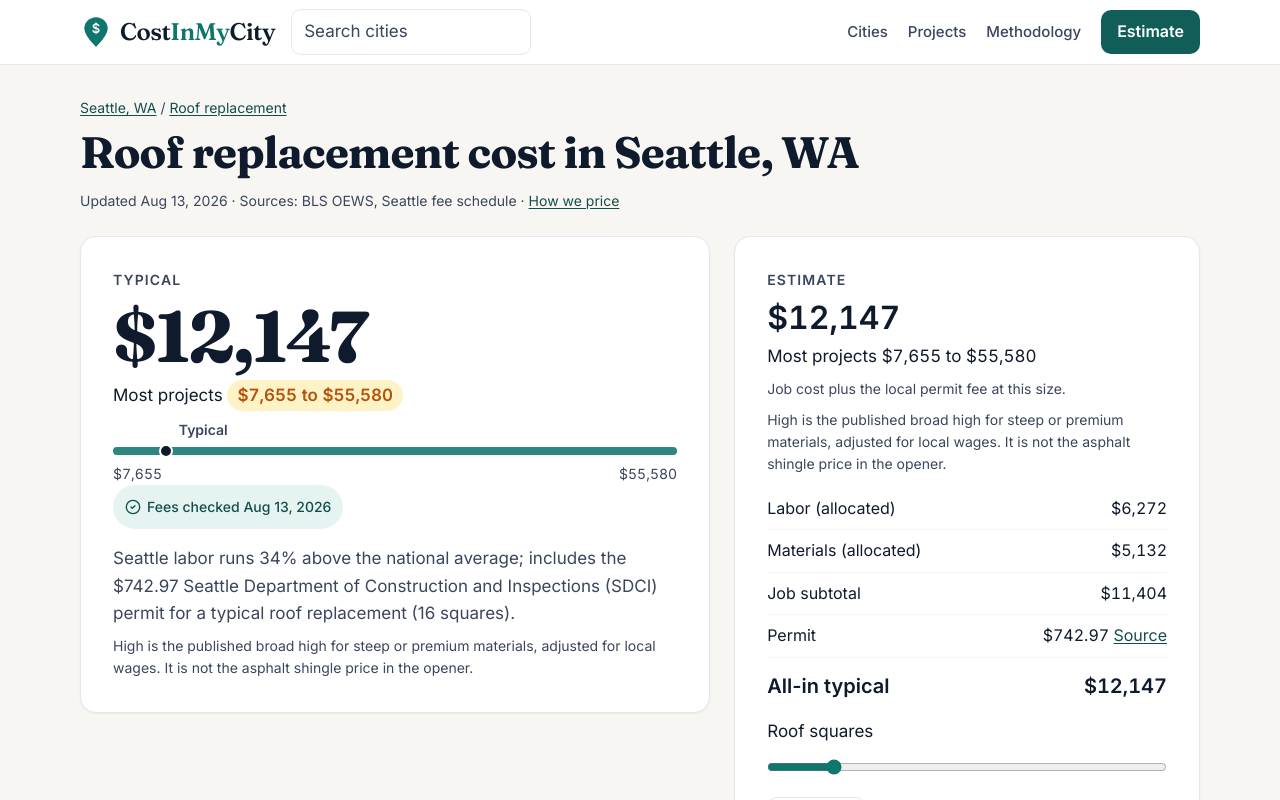
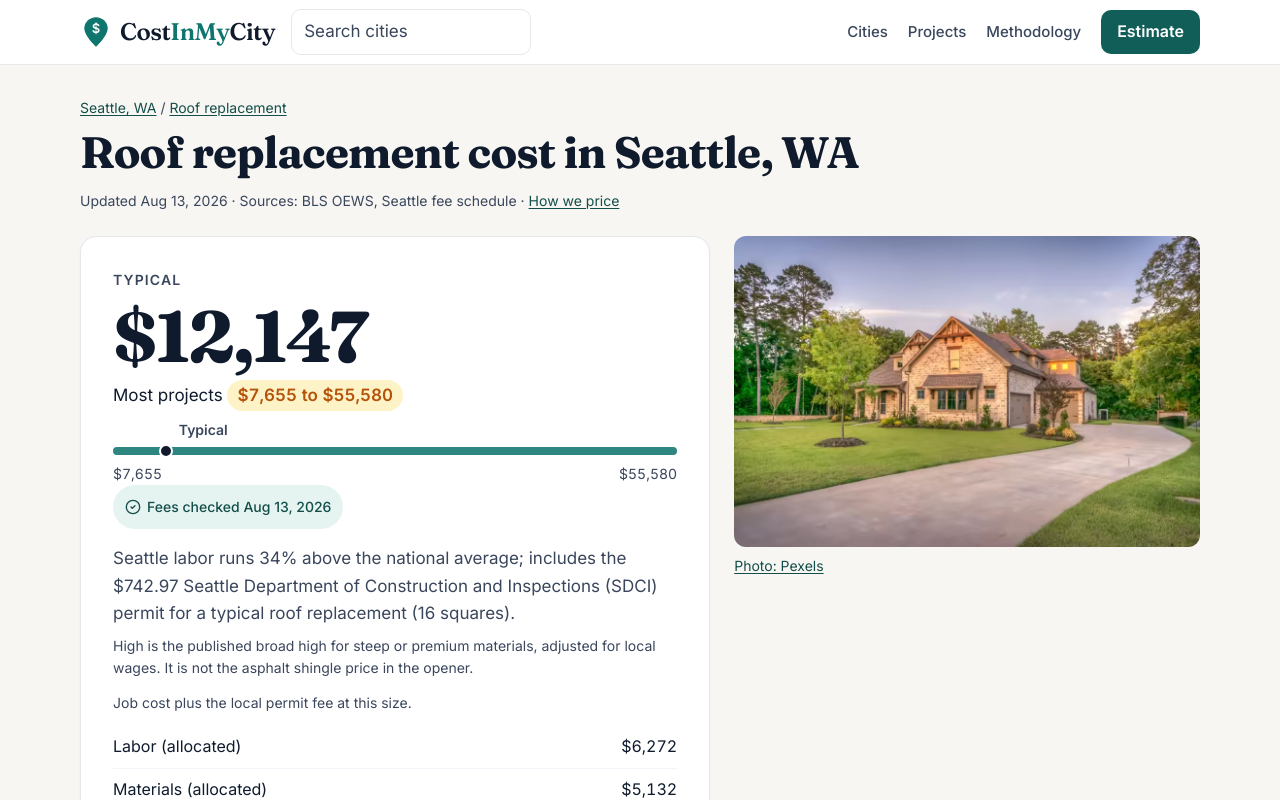
Before and after one commit to tpgoebel231/costinmycity, a Next.js app: page /cost/roof-replacement/seattle-wa in a window 1280 px wide. Shown: the top 800 px of the page. Built offline with nearby package versions, Linux system fonts and the light colour scheme.

Commit message:
Stefan review fixes: merge hero into calculator, image loading, mobile TOC, mobile photo, shorter home intro, shoot.mjs

```diff
--- a/app/cost/[project]/[city]/page.tsx
+++ b/app/cost/[project]/[city]/page.tsx
@@ -27,7 +27,6 @@ import { PermitScheduleFaq } from "@/components/PermitScheduleFaq";
 import { PermitValuationTable } from "@/components/PermitValuationTable";
 import { RelatedMoneyLinks } from "@/components/RelatedMoneyLinks";
 import { SourcingCopy } from "@/components/SourcingCopy";
-import { Hero } from "@/components/ui/Hero";
 import { IconCard } from "@/components/ui/IconCard";
 import { IconHammer, IconHouse, IconReceipt } from "@/components/ui/icons";
 import { JobPhoto } from "@/components/ui/JobPhoto";
@@ -40,7 +39,6 @@ import { sanitizeCopy, sanitizeRendered } from "@/lib/dashes";
 import { cityLabel, getCities, getCity, getLaunchProjectSlugs, getPermit, getProjectCost, getProjectCostsFile, permitFeeKnown } from "@/lib/data";
 import { buildEstimate, permitDisplayUsd } from "@/lib/estimates";
 import { formatDate, usd } from "@/lib/format";
-import { highBandFootnote } from "@/lib/high-band";
 import { costBySize } from "@/lib/cost-by-size";
 import { moneyPageSeo } from "@/lib/money-page-seo";
 import { denverRoofHailSources, moneyFaqItems, phoenixRoofPermitSources } from "@/lib/local-copy";
@@ -123,8 +121,6 @@ export default async function MoneyPage({ params }: { params: Promise<{ project:
   const jsonLdFaq = [...faqItems, ...processFaqItems, ...scheduleFaqItems];
   const sizes = costBySize(project, city, permit);
   const shownPermit = permitDisplayUsd(est);
-  const wageRaw = adj?.laborWageMultiplier ?? adj?.laborMultiplier;
-  const laborWage = wageRaw != null && Number.isFinite(wageRaw) ? wageRaw : null;
   const checkedDate = permit?.retrievedDate
     ? formatDate(permit.retrievedDate)
     : city.feeScheduleYear != null
@@ -190,23 +186,14 @@ export default async function MoneyPage({ params }: { params: Promise<{ project:
         Sources: BLS OEWS, {cityName} fee schedule · <Link href="/methodology">How we price</Link>
       </p>
       <div className="hero-grid">
-        <Hero
-          cityName={cityName}
-          dept={dept}
-          jobShortName={meta.shortName}
-          projectSlug={projectSlug}
-          quantity={meta.defaultQuantity}
-          typical={est.allInTypical}
-          low={est.allInLow}
-          high={est.allInHigh}
-          laborWageMultiplier={laborWage}
-          permitUsd={shownPermit}
-          footnote={highBandFootnote(project)}
+        <MoneyCalculator
+          project={sanitizeRendered(project)}
+          city={sanitizeRendered(city)}
+          permit={permit ? sanitizeRendered(permit) : null}
           badgeLabel={checkedDate ? "Fees checked " + checkedDate : "Fees checked"}
           badgeHref={badgeHref}
         />
-        <MoneyCalculator project={sanitizeRendered(project)} city={sanitizeRendered(city)} permit={permit ? sanitizeRendered(permit) : null} />
-        <JobPhoto id={projectSlug} sizes="(max-width: 959px) 360px, 720px" />
+        <JobPhoto id={projectSlug} sizes="(min-width: 960px) 40vw, 720px" />
       </div>
       <Toc items={toc} />
       <div className="body-grid">
--- a/app/globals.css
+++ b/app/globals.css
@@ -420,7 +420,14 @@ main a {
     align-items: start;
   }
   .hero-grid .job-photo {
-    grid-column: 1 / -1;
+    display: block;
+    min-width: 0;
+  }
+}
+
+@media (max-width: 959px) {
+  .hero-grid .job-photo {
+    display: none;
   }
 }
 
@@ -649,9 +656,34 @@ main a {
 .toc-desk a, .toc-mob a {
   font-size: 14px;
   font-weight: 500;
-  display: inline-flex;
+  display: flex;
   align-items: center;
   min-height: 44px;
+}
+
+.toc-mob::details-content {
+  display: block;
+  height: auto;
+  overflow: visible;
+}
+
+.toc-mob[open]::details-content {
+  content-visibility: visible;
+}
+
+.toc-mob .toc-list,
+.toc-mob ul,
+.toc-mob li {
+  display: block;
+  visibility: visible;
+  height: auto;
+  overflow: visible;
+}
+
+.toc-mob ul {
+  margin: 4px 0 0;
+  padding: 0;
+  list-style: none;
 }
 
 .fold {
@@ -725,10 +757,22 @@ main a {
   border-color: #0f766e;
 }
 
+.home-photo picture,
+.job-photo picture,
+.job-card picture {
+  display: block;
+  width: 100%;
+  min-width: 0;
+}
+
 .job-card img, .job-photo img, .home-photo img {
   width: 100%;
+  max-width: 100%;
   height: auto;
+  aspect-ratio: 3 / 2;
+  object-fit: cover;
   display: block;
+  visibility: visible;
   border-radius: 12px;
 }
 
@@ -749,12 +793,20 @@ main a {
 }
 
 .home-lead { order: 1; }
-.trust-strip { order: 2; }
-.home-intro { order: 3; }
-.home-photo { order: 4; }
+.home-photo { order: 2; }
+.trust-strip { order: 3; }
+.home-intro { order: 4; }
 
 @media (max-width: 899px) {
-  .home-photo { margin-top: 24px; }
+  .home-photo {
+    margin-top: 0;
+  }
+  .home-photo img {
+    width: 100%;
+    height: 180px;
+    max-height: 180px;
+    object-fit: cover;
+  }
 }
 
 @media (min-width: 900px) {
@@ -766,7 +818,21 @@ main a {
     align-items: start;
   }
   .home-lead { order: 0; grid-column: 1; grid-row: 1; }
-  .home-photo { order: 0; grid-column: 2; grid-row: 1; margin-top: 0; }
+  .home-photo { order: 0; grid-column: 2; grid-row: 1; margin-top: 0; display: block; }
+  .home-photo img,
+  .job-photo img,
+  .job-card img {
+    width: 100%;
+    max-width: 100%;
+    height: auto;
+    min-height: 160px;
+    max-height: none;
+    aspect-ratio: 3 / 2;
+    object-fit: cover;
+    display: block;
+    visibility: visible;
+    opacity: 1;
+  }
   .trust-strip, .home-intro { order: 0; grid-column: 1 / -1; }
 }
 
@@ -819,6 +885,10 @@ a.trust-pill {
   border-top: 1px solid #e5e7eb;
   padding: 8px 16px calc(8px + env(safe-area-inset-bottom));
   box-shadow: 0 -1px 2px rgba(15, 27, 45, 0.06);
+}
+
+.sticky-est[hidden] {
+  display: none;
 }
 
 @media (min-width: 1100px) {
--- a/app/page.tsx
+++ b/app/page.tsx
@@ -45,7 +45,7 @@ export default function HomePage() {
             </div>
           </section>
         </div>
-        <JobPhoto id="home" sizes="(min-width: 900px) 42vw, 360px" />
+        <JobPhoto id="home" priority sizes="(min-width: 900px) 42vw, 360px" />
         <div className="trust-strip">
           <p className="trust-pill">{cities.length} cities</p>
           <p className="trust-pill">Official permit fees</p>
@@ -53,7 +53,8 @@ export default function HomePage() {
           <Link href="/methodology" className="trust-pill">How we price</Link>
         </div>
         <p className="home-intro max-w-2xl">
-        CostInMyCity estimates what a home project typically costs in a specific city. A national average hides local wages and local permit rules; we show typical labor and materials for that city, then the permit as its own line from the city&apos;s published fee schedule, with a source link. If we do not have the official fee, we leave it blank instead of guessing. This is an estimate, not a contractor quote, and we do not send you to contractors.
+          Local labor, materials and the city&apos;s published permit fee, with a source for every number.{" "}
+          <Link href="/methodology/">How we price</Link>
         </p>
       </div>
 
--- a/components/MoneyCalculator.tsx
+++ b/components/MoneyCalculator.tsx
@@ -3,6 +3,9 @@ import { buildEstimate, permitDisplayUsd } from "@/lib/estimates";
 import { highBandFootnote } from "@/lib/high-band";
 import { projectMeta } from "@/lib/projects";
 import { usd } from "@/lib/format";
+import { heroLaborNote } from "@/components/ui/Hero";
+import { FeesCheckedBadge } from "@/components/ui/FeesCheckedBadge";
+import { RangeBar } from "@/components/ui/RangeBar";
 
 function attr(n: number | null | undefined): string {
   if (n == null || Number.isNaN(n)) return "";
@@ -13,10 +16,14 @@ export function MoneyCalculator({
   project,
   city,
   permit,
+  badgeLabel,
+  badgeHref,
 }: {
   project: ProjectCost;
   city: City;
   permit: Permit | null;
+  badgeLabel: string;
+  badgeHref: string;
 }) {
   const meta = projectMeta(project.projectSlug);
   const estimate = buildEstimate(project, city, permit ?? undefined, meta.defaultQuantity);
@@ -25,12 +32,29 @@ export function MoneyCalculator({
   const adj = project.cityAdjustments?.[city.slug];
   const multiplier = adj?.multiplier ?? 1;
   const laborShare = project.laborShare ?? 0.5;
+  const wageRaw = adj?.laborWageMultiplier ?? adj?.laborMultiplier;
+  const laborWage = wageRaw != null && Number.isFinite(wageRaw) ? wageRaw : null;
+  const lowLabel = usd(estimate.allInLow);
+  const highLabel = usd(estimate.allInHigh);
+  const note = heroLaborNote(
+    city.name,
+    city.permitDeptName,
+    meta.shortName,
+    project.projectSlug,
+    meta.defaultQuantity,
+    laborWage,
+    permitUsd,
+  );
 
   return (
     <section
       id="calculator"
-      className="card"
+      className="card hero-card"
       aria-label="Calculator"
+      data-hero-typical={estimate.allInTypical}
+      data-hero-low={estimate.allInLow}
+      data-hero-high={estimate.allInHigh}
+      data-permit={permitUsd == null ? "" : String(permitUsd)}
       data-calc-default={estimate.allInTypical}
       data-qty={meta.defaultQuantity}
       data-pricing={meta.pricing}
@@ -49,18 +73,26 @@ export function MoneyCalculator({
       data-fee-high={attr(permit?.feeHighUsd)}
     >
       <div aria-live="polite" aria-atomic="true">
-        <p className="eyebrow">Estimate</p>
-        <p className="num calc-estimate" data-calc-mirror="typical">{usd(estimate.allInTypical)}</p>
-        <p className="mt-2">
-          Most projects <span className="num"><span data-calc-mirror="low">{usd(estimate.allInLow)}</span> to <span data-calc-mirror="high">{usd(estimate.allInHigh)}</span></span>
+        <p className="eyebrow">Typical</p>
+        <p className="hero-num" data-calc-mirror="typical">{usd(estimate.allInTypical)}</p>
+        <p>
+          Most projects <span className="chip num"><span data-calc-mirror="low">{lowLabel}</span> to <span data-calc-mirror="high">{highLabel}</span></span>
         </p>
-        <p className="meta mt-2">
-          {estimate.permitKnown
-            ? "Job cost plus the local permit fee at this size."
-            : "Job cost only. The city has not published the permit fee, so that line is blank."}
-        </p>
+      </div>
+      <RangeBar low={estimate.allInLow} typical={estimate.allInTypical} high={estimate.allInHigh} lowLabel={lowLabel} highLabel={highLabel} />
+      <div className="hero-badge">
+        <FeesCheckedBadge label={badgeLabel} href={badgeHref} />
+      </div>
+      <div className="hero-note">
+        <p>{note}</p>
         {highNote ? <p className="meta mt-2">{highNote}</p> : null}
-        <div className="mt-3">
+      </div>
+      <p className="meta mt-3">
+        {estimate.permitKnown
+          ? "Job cost plus the local permit fee at this size."
+          : "Job cost only. The city has not published the permit fee, so that line is blank."}
+      </p>
+      <div className="mt-3">
           <div className="calc-row">
             <span>Labor (allocated)</span>
             <span className="num" data-calc-mirror="labor">{usd(estimate.job.laborTypical)}</span>
@@ -90,7 +122,6 @@ export function MoneyCalculator({
             <span className="num" data-calc-mirror="allin">{usd(estimate.allInTypical)}</span>
           </div>
         </div>
-      </div>
 
       <div className="mt-4">
         <label htmlFor="qty-num">{meta.quantityLabel}</label>
--- a/components/ui/Toc.tsx
+++ b/components/ui/Toc.tsx
@@ -13,13 +13,15 @@ export function Toc({ items }: { items: { href: string; label: string }[] }) {
         <summary>
           <span className="fold-title">On this page</span>
         </summary>
-        <ul className="pb-2">
+        <div className="toc-list">
+          <ul>
             {items.map((item) => (
               <li key={item.href}>
                 <a href={item.href}>{item.label}</a>
               </li>
             ))}
           </ul>
+        </div>
       </details>
     </>
   );
--- /dev/null
+++ b/scripts/qa/shoot.mjs
@@ -0,0 +1,76 @@
+/**
+ * Full-page screenshot after lazy images have decoded.
+ *
+ *   node scripts/qa/shoot.mjs <url> <out.png> <width>
+ *
+ * Uses puppeteer-core and Chrome at /usr/bin/google-chrome.
+ * Falls back to the puppeteer-core install under
+ * /workspace/turbo/baseline-2026-10-18 when the repo has none.
+ */
+import fs from "node:fs";
+import path from "node:path";
+import { createRequire } from "node:module";
+
+const url = process.argv[2];
+const out = process.argv[3];
+const width = Number(process.argv[4] || 1440);
+
+if (!url || !out || !Number.isFinite(width) || width < 1) {
+  console.error("usage: node scripts/qa/shoot.mjs <url> <out.png> <width>");
+  process.exit(1);
+}
+
+function loadPuppeteer() {
+  try {
+    return createRequire(import.meta.url)("puppeteer-core");
+  } catch {
+    return createRequire("/workspace/turbo/baseline-2026-10-18/package.json")("puppeteer-core");
+  }
+}
+
+const puppeteer = loadPuppeteer();
+const browser = await puppeteer.launch({
+  executablePath: "/usr/bin/google-chrome",
+  headless: "new",
+  protocolTimeout: 120000,
+  args: ["--no-sandbox", "--disable-dev-shm-usage"],
+});
+
+try {
+  const page = await browser.newPage();
+  await page.setViewport({ width, height: 900, deviceScaleFactor: 1 });
+  await page.goto(url, { waitUntil: "networkidle0", timeout: 60000 });
+  await page.evaluate(async () => {
+    const wait = (ms) => new Promise((resolve) => setTimeout(resolve, ms));
+    const height = Math.max(document.body.scrollHeight, document.documentElement.scrollHeight);
+    const step = Math.max(240, Math.round(window.innerHeight * 0.8));
+    for (let y = 0; y <= height; y += step) {
+      window.scrollTo(0, y);
+      await wait(80);
+    }
+    window.scrollTo(0, height);
+    await wait(400);
+    window.scrollTo(0, 0);
+    const imgs = Array.from(document.images);
+    await Promise.all(imgs.map((img) => {
+      if (img.complete && img.naturalWidth > 0) return Promise.resolve();
+      if (img.loading === "lazy") img.loading = "eager";
+      const loaded = new Promise((resolve) => {
+        const done = () => resolve();
+        img.addEventListener("load", done, { once: true });
+        img.addEventListener("error", done, { once: true });
+        setTimeout(done, 4000);
+      });
+      const decoded = img.decode().catch(() => undefined);
+      return Promise.race([Promise.all([loaded, decoded]), wait(4000)]);
+    }));
+  });
+  const broken = await page.evaluate(() => {
+    return Array.from(document.images).filter((img) => !(img.complete && img.naturalWidth > 0)).length;
+  });
+  fs.mkdirSync(path.dirname(path.resolve(out)), { recursive: true });
+  await page.screenshot({ path: out, fullPage: true });
+  console.log("broken images: " + broken);
+} finally {
+  await browser.close();
+}
```
Also changed, not shown: components/ui/Hero.tsx (+26 -0 lines), components/ui/RangeBar.tsx (+5 -5 lines), public/ui.js (+7 -0 lines). Lines whose indentation alone changed are shown as unchanged.
